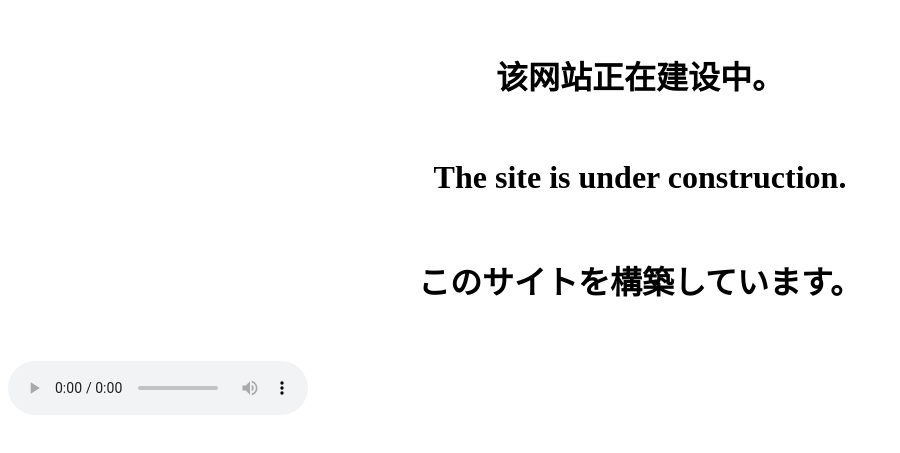
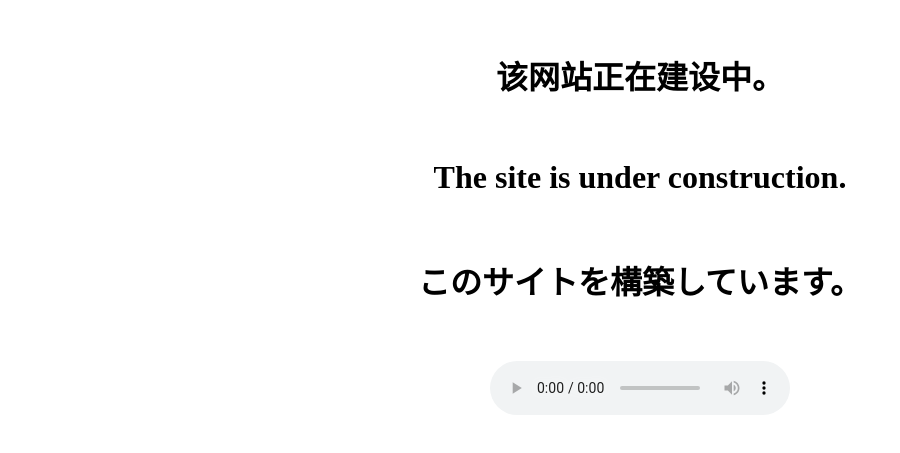
Before and after one commit to BALTHASAR-02/BALTHASAR-02.github.io, a plain HTML site: page index.html in a window 1280 px wide. Shown: the part 157-610 px from the top of the page, without its empty margins (0-900 px from the left). Drawn offline with Linux system fonts and the light colour scheme.

Commit message:
Update index.html

```diff
--- a/index.html
+++ b/index.html
@@ -6,6 +6,13 @@
     <meta name="viewport" content="width=device-width, initial-scale=1.0">
     <title>才没有在欢迎你 ♪ ~</title>
     <link rel="icon" href="./img/sitelogo.png">
+    <style>
+    .audio-container {
+    display: flex;
+    justify-content: center;
+    align-items: center
+}
+    </style>
 </head>
 <body>
     <br><br><br><br><br><br><br><br><br><br>
@@ -15,9 +22,11 @@
     <br>
     <h1 align="center">このサイトを構築しています。</h1>
     <br><br>
-    <audio controls="controls" loop="loop" align="center">
-        <source src="./audio/鷺巣詩郎 - 余韻叙情(E-6).mp3" type="audio/mp3"></source>
-    </audio>
+    <div class="audio-container">
+        <audio controls>
+          <source src="./audio/鷺巣詩郎 - 余韻叙情(E-6).mp3" type="audio/mpeg"/>
+        </audio>
+      </div>
 <!--
     可恶居然被你找到了源码，太羞耻啦！！w(＃°Д°)w
     由于主人没地方发癫所以一并发到这里了
```
